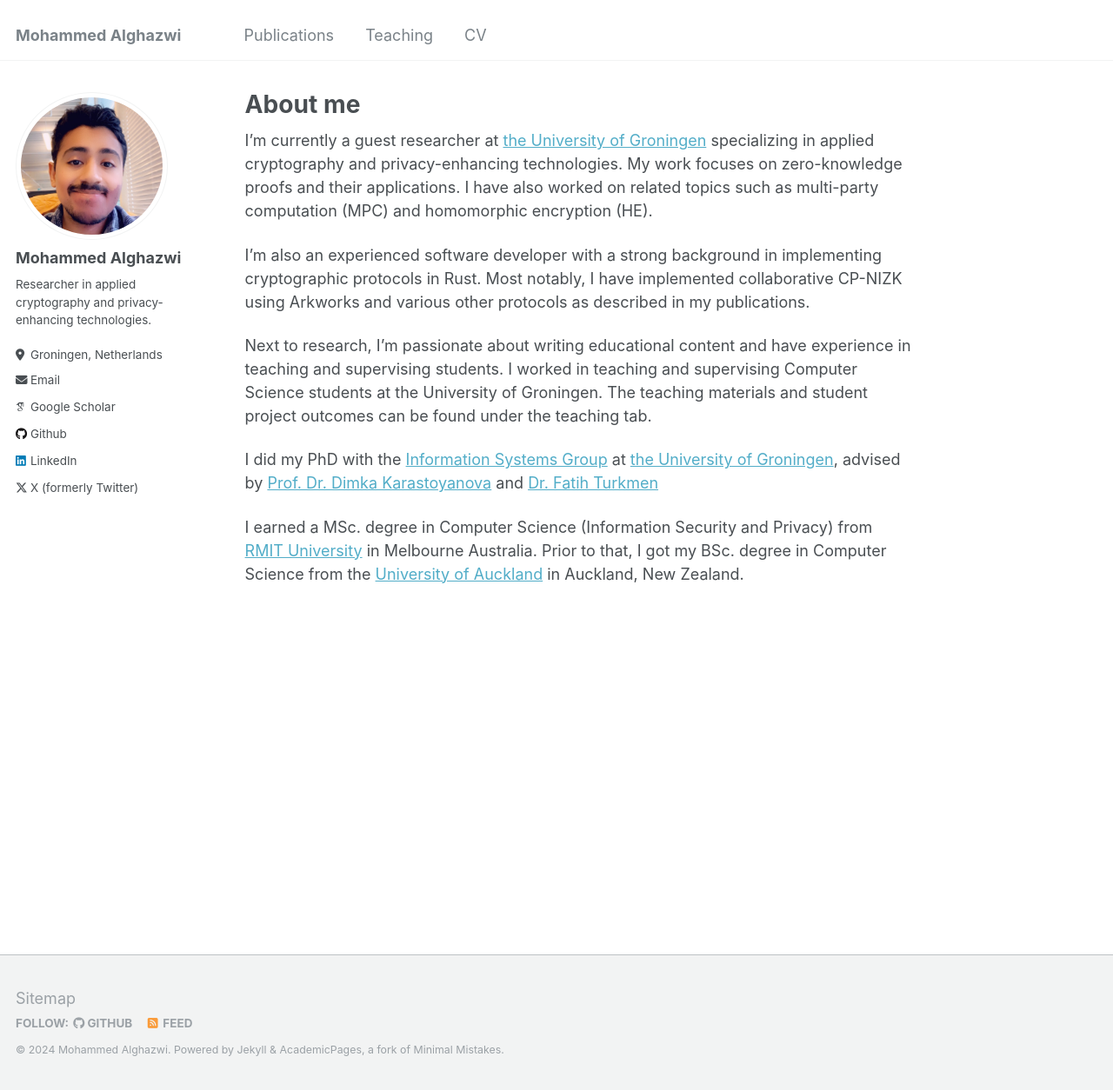
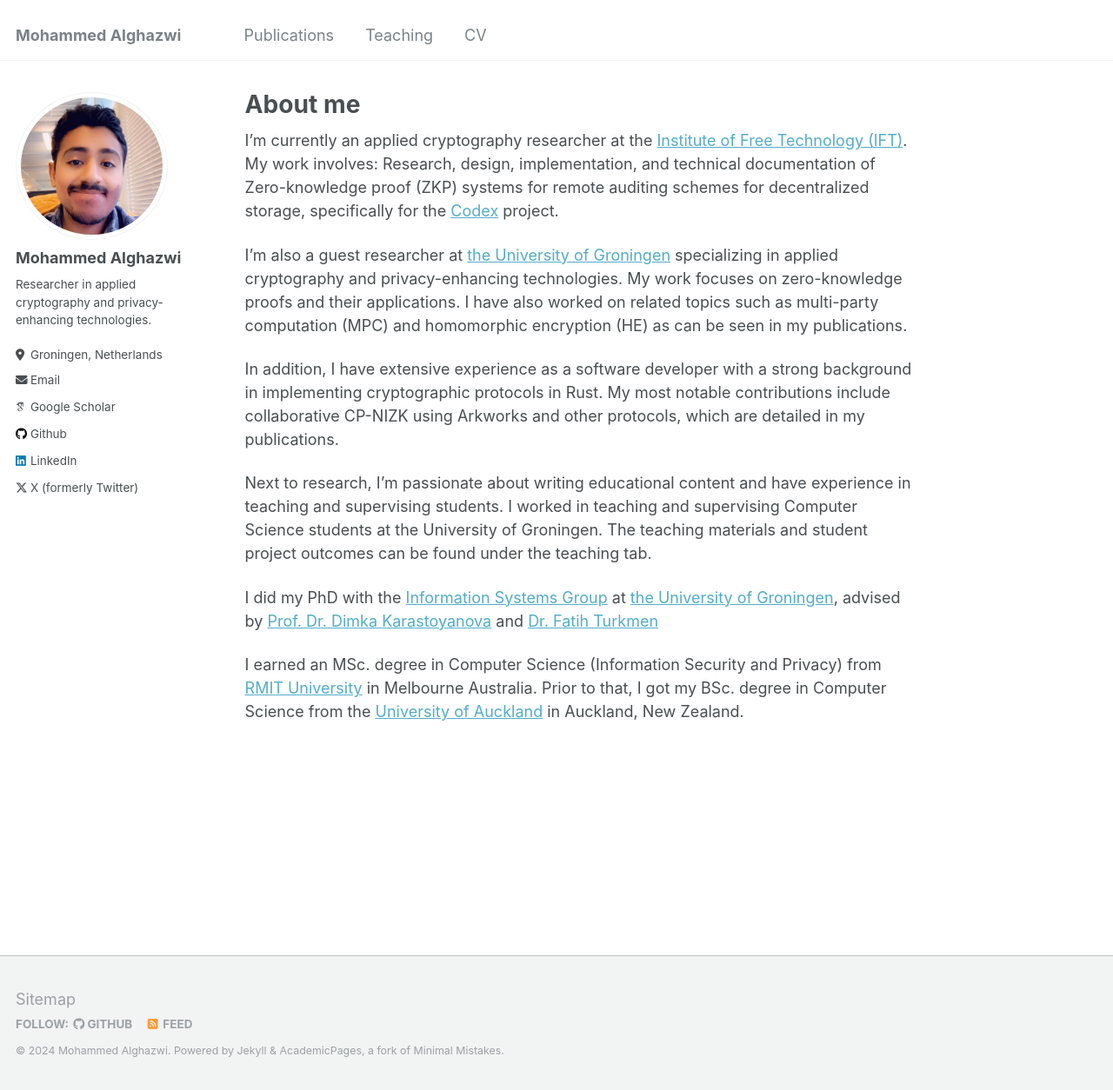
Before and after one commit to mghazwi/mghazwi.github.io, a Jekyll site: the page built from _pages/about.md, in a window 1280 px wide and 1254 px high. Shown: the whole window at 87% size. Built offline with Jekyll 4.4.1, drawn with Linux system fonts in a browser that asks for light colours; some web fonts are replaced.

Commit message:
updateDec24

```diff
--- a/_pages/about.md
+++ b/_pages/about.md
@@ -8,12 +8,14 @@ redirect_from:
   - /about.html
 ---
 
-I'm currently a guest researcher at [the University of Groningen](https://www.rug.nl/) specializing in applied cryptography and privacy-enhancing technologies. My work focuses on zero-knowledge proofs and their applications. I have also worked on related topics such as multi-party computation (MPC) and homomorphic encryption (HE).
+I'm currently an applied cryptography researcher at the [Institute of Free Technology (IFT)](https://free.technology/). My work involves: Research, design, implementation, and technical documentation of Zero-knowledge proof (ZKP) systems for remote auditing schemes for decentralized storage, specifically for the [Codex](https://codex.storage/) project.
 
-I'm also an experienced software developer with a strong background in implementing cryptographic protocols in Rust. Most notably, I have implemented collaborative CP-NIZK using Arkworks and various other protocols as described in my publications.
+I'm also a guest researcher at [the University of Groningen](https://www.rug.nl/) specializing in applied cryptography and privacy-enhancing technologies. My work focuses on zero-knowledge proofs and their applications. I have also worked on related topics such as multi-party computation (MPC) and homomorphic encryption (HE) as can be seen in my publications.
+
+In addition, I have extensive experience as a software developer with a strong background in implementing cryptographic protocols in Rust. My most notable contributions include collaborative CP-NIZK using Arkworks and other protocols, which are detailed in my publications.
 
 Next to research, I'm passionate about writing educational content and have experience in teaching and supervising students. I worked in teaching and supervising Computer Science students at the University of Groningen. The teaching materials and student project outcomes can be found under the teaching tab.
 
 I did my PhD with the [Information Systems Group](https://www.cs.rug.nl/infosys/) at [the University of Groningen](https://www.rug.nl/), advised by [Prof. Dr. Dimka Karastoyanova](https://www.cs.rug.nl/infosys/Main/DimkaKarastoyanova) and [Dr. Fatih Turkmen](https://www.cs.rug.nl/infosys/Main/FatihTurkmen)
 
-I earned a MSc. degree in Computer Science (Information Security and Privacy) from [RMIT University](https://www.rmit.edu.au/) in Melbourne Australia. Prior to that, I got my BSc. degree in Computer Science from the [University of Auckland](https://www.auckland.ac.nz/) in Auckland, New Zealand.
+I earned an MSc. degree in Computer Science (Information Security and Privacy) from [RMIT University](https://www.rmit.edu.au/) in Melbourne Australia. Prior to that, I got my BSc. degree in Computer Science from the [University of Auckland](https://www.auckland.ac.nz/) in Auckland, New Zealand.
```
Also changed, not shown: 3 other files.
